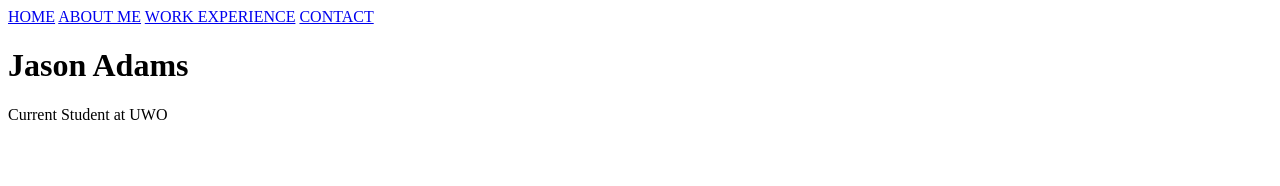
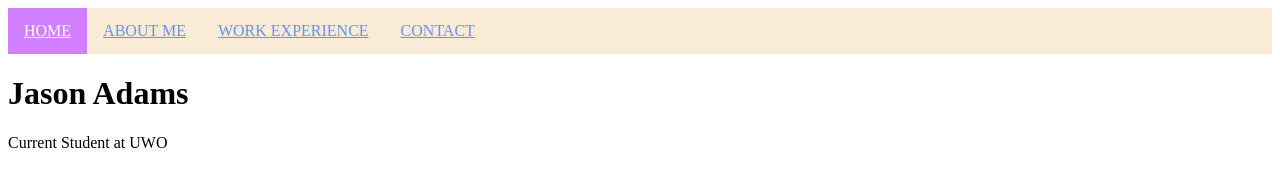
Before and after one commit to jadams73/tutorial1, a plain HTML site: page Index.html in a window 1280 px wide. Drawn offline with Linux system fonts and the light colour scheme.

Commit message:
updated index

```diff
--- a/Index.html
+++ b/Index.html
@@ -1,4 +1,8 @@
 <html>
+    <head>
+        <link rel="stylesheet" href="style.css">
+    </head>
+    <body>
         <div class="topnav">
             <a class="active" href="#home">HOME</a>
             <a href="#about">ABOUT ME</a>
@@ -11,4 +15,6 @@
                 <p>Current Student at UWO</p>
             </div>
         </div>
+    </body>
+
 </html>
--- a/style.css
+++ b/style.css
@@ -16,6 +16,6 @@
     color: black;
 }
 .topnav a.active {
-    background-color:aquamarine;
+    background-color:rgb(210, 127, 255);
     color: white;
 }
```
Lines whose indentation alone changed are shown as unchanged.
